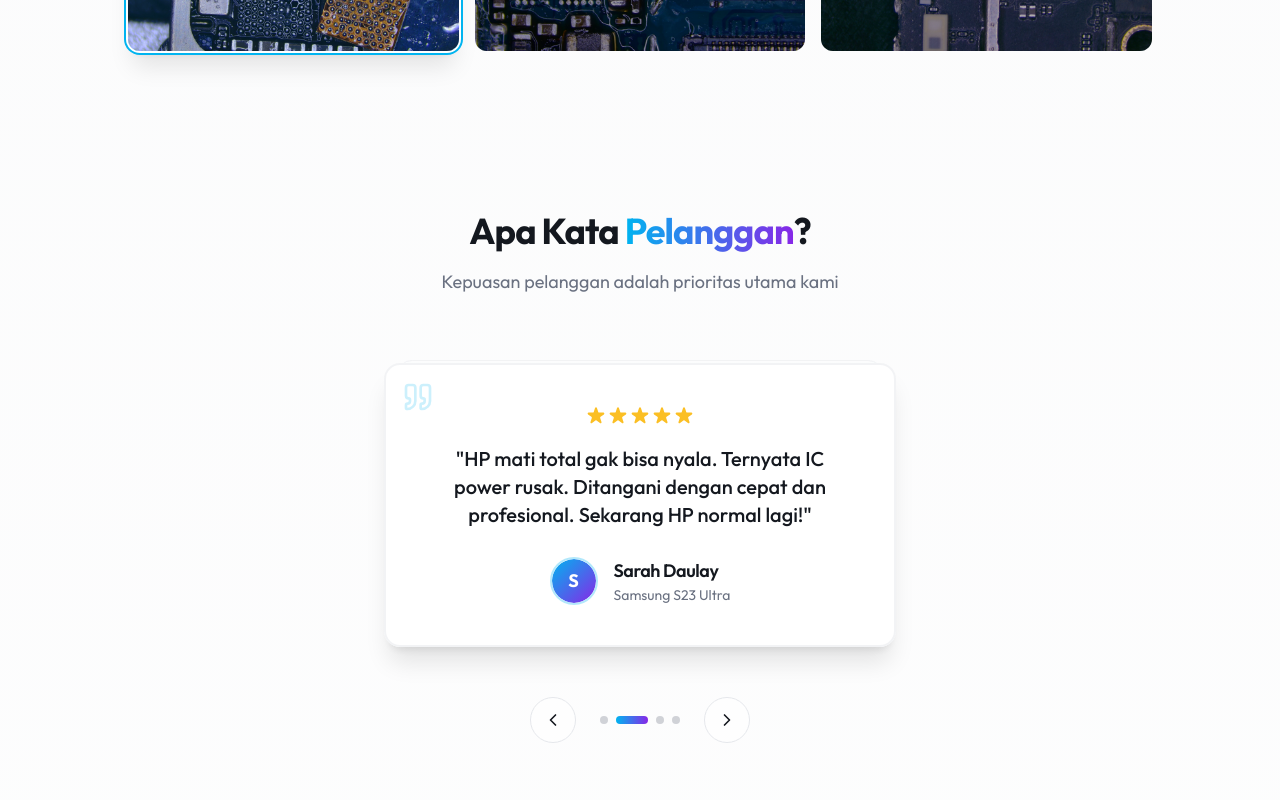
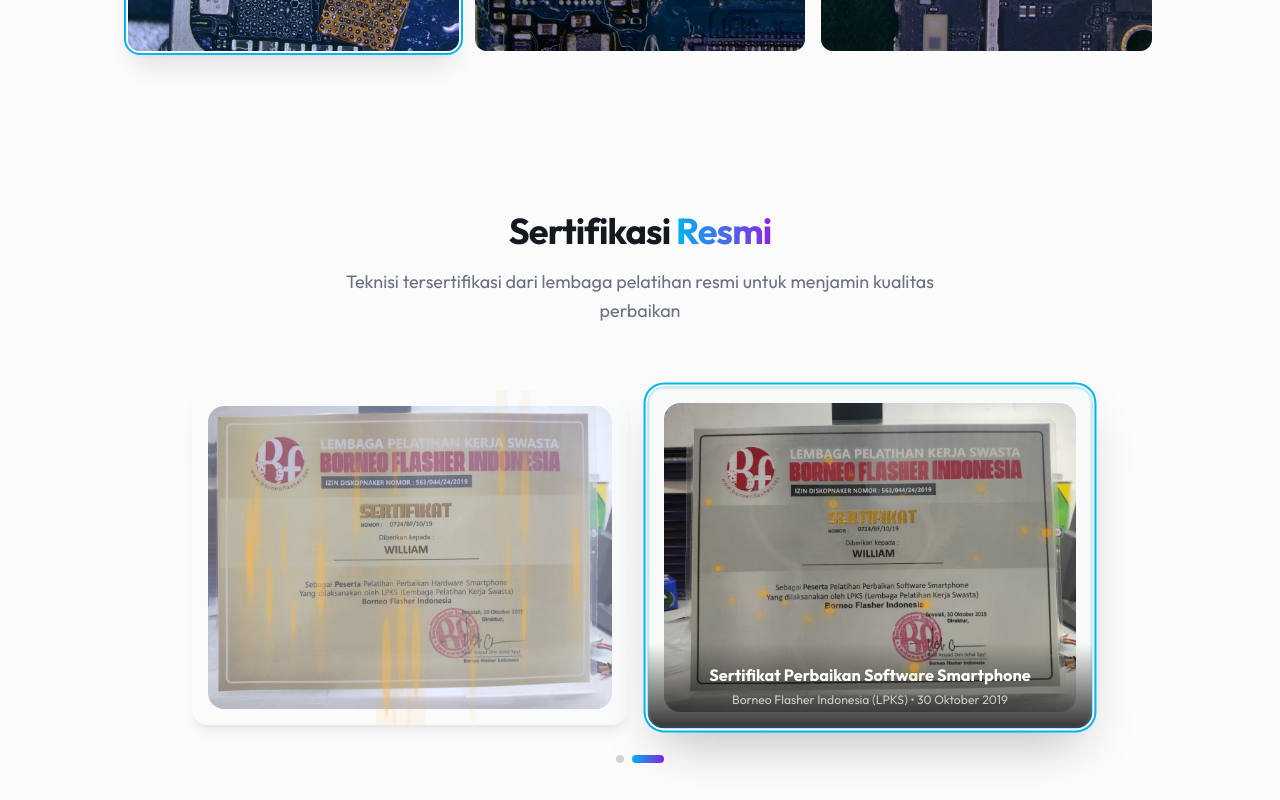
Before and after one commit to willWilly31/bitFNF, a React (Vite) app: page / in a window 1280 px wide. Shown: the part 3800-4600 px from the top of the page. Built offline with nearby package versions, Linux system fonts and the light colour scheme; the HTML template or start-up script is replaced by a standard one.

Commit message:
Add certificate showcase
Co-authored-by: willWilly31 <190154899+willWilly31@users.noreply.github.com>

```diff
--- a/src/pages/Index.tsx
+++ b/src/pages/Index.tsx
@@ -331,6 +331,20 @@ const Index = () => {
           <PortfolioGallery />
         </section>
 
+        {/* Sertifikasi */}
+        <section id="certificates" className="container mx-auto px-4 py-20">
+          <div className="text-center mb-16" style={parallax(-0.02, 15)}>
+            <h3 className="text-3xl md:text-4xl font-bold mb-4 tracking-tight">
+              Sertifikasi <span className="text-gradient">Resmi</span>
+            </h3>
+            <p className="text-muted-foreground max-w-2xl mx-auto text-lg leading-relaxed">
+              Teknisi tersertifikasi dari lembaga pelatihan resmi untuk menjamin kualitas perbaikan
+            </p>
+          </div>
+
+          <CertificateShowcase />
+        </section>
+
         {/* Testimonials */}
         <section id="testimonials" className="py-20 px-4">
           <div className="text-center mb-12" style={parallax(-0.02, 15)}>
```
